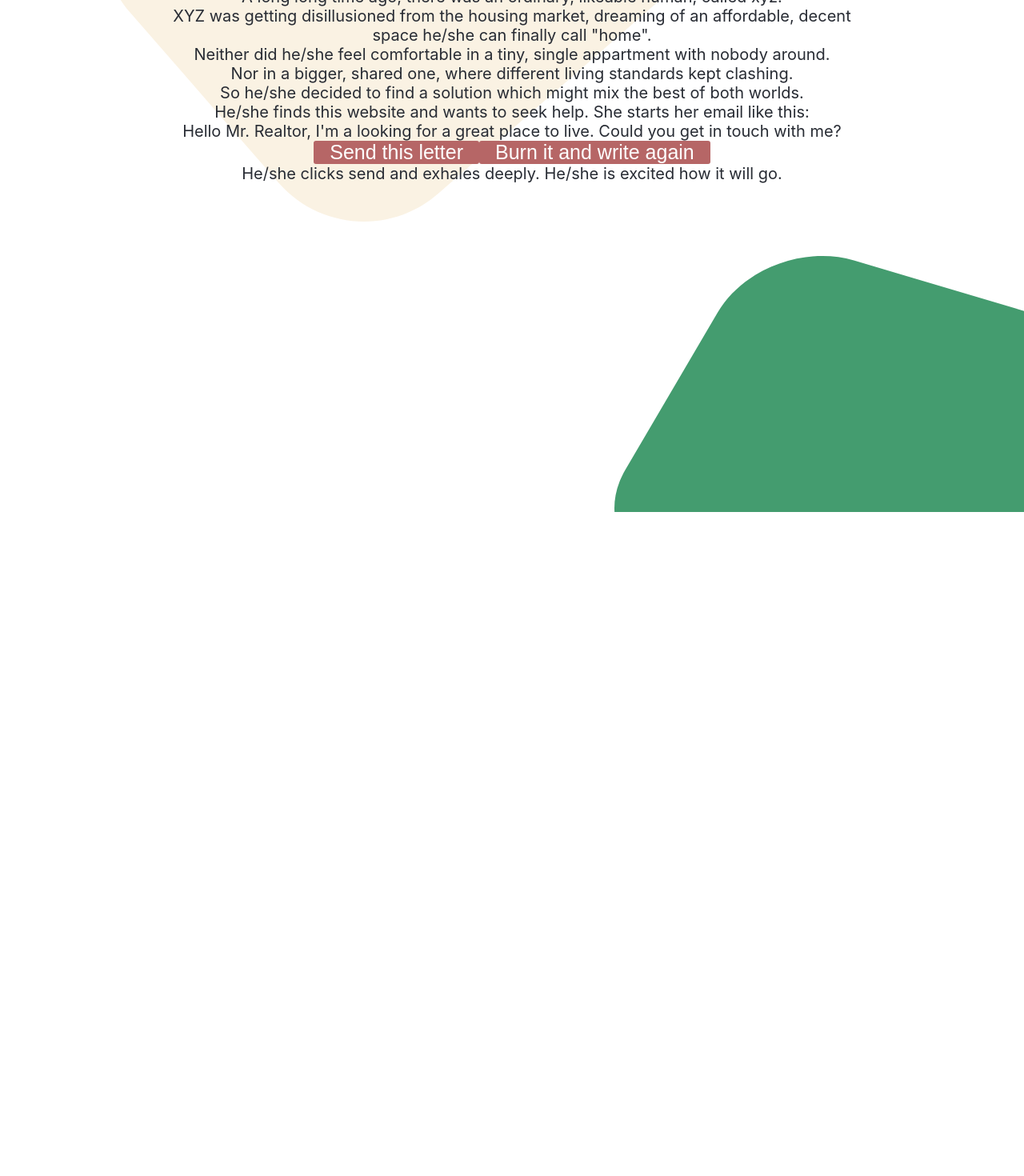
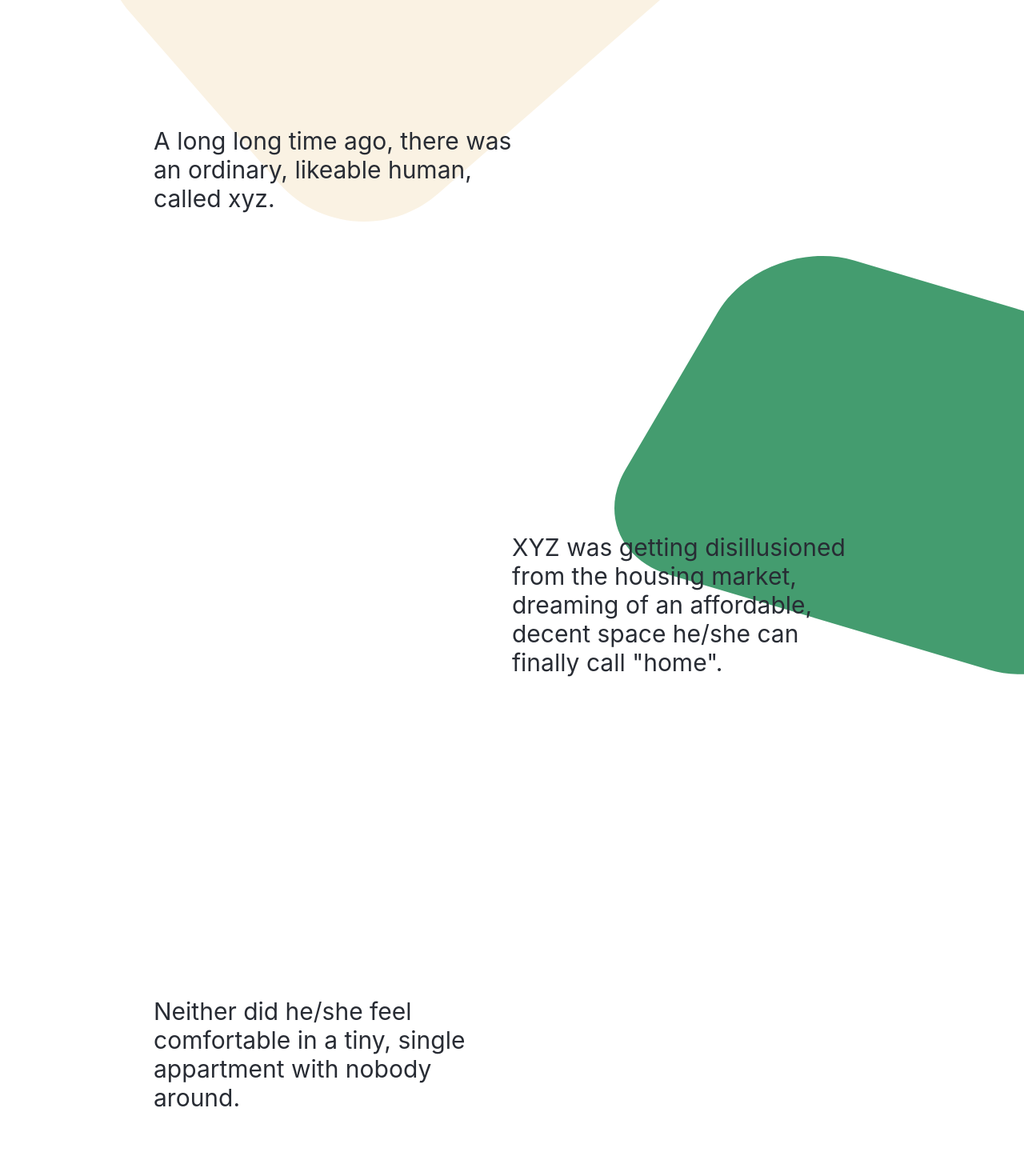
Before and after one commit to schwuchow/wohnlust, a React (Create React App) app: page /story in a window 1280 px wide. Shown: the part 160-1630 px from the top of the page at 80% size. Before the commit the page ends 800 px from the top, so only its background shows below. Built offline with nearby package versions, Linux system fonts and the light colour scheme; no server answers.

Commit message:
changed styles for story section & searchbar

```diff
--- a/src/common/Button/Button.scss
+++ b/src/common/Button/Button.scss
@@ -5,4 +5,5 @@
     border: none;
     border-radius: 3px 3px;
     color: #fff;
+    cursor: pointer;
 }
--- a/src/common/card/Card.scss
+++ b/src/common/card/Card.scss
@@ -16,7 +16,7 @@
     justify-content: space-around;
 
     &:hover {
-        animation: card .5s;
+        animation: card 1s;
     }
 
     @keyframes card {
@@ -24,12 +24,12 @@
             transform: translateY(0);
         }
 
-        70% {
+        50% {
             transform: translateY(10px);
         }
 
         90% {
-            transform: translateY(-5px);
+            transform: translateY(-10px);
         }
     }
 }
--- a/src/features/navigation/Navigation.scss
+++ b/src/features/navigation/Navigation.scss
@@ -16,6 +16,12 @@ nav {
             a {
                 color: inherit;
                 text-decoration: none;
+                display: inline-block;
+                transition: transform .2s;
+
+                &:hover {
+                    transform: translateX(5px);
+                }
             }
         }
     }
@@ -28,6 +34,10 @@ nav {
     top: 0;
     left: 0;
     border-radius: 5%;
-    background-color: white;
+    background-color: rgba(68,156,111, .5);
     z-index: -1;
+
+    &:hover {
+        transform: translateX(5px);
+    }
 }
--- a/src/features/searchbar/SearchBar.js
+++ b/src/features/searchbar/SearchBar.js
@@ -42,7 +42,6 @@ class SearchBar extends React.Component {
 }
 
 const mapStateToProps = (state) => {
-    // console.log(state);
     return {
         searchField: state.searchAppartment.searchField,
         appartments: state.listAppartments.appartments
--- a/src/features/searchbar/SearchBar.scss
+++ b/src/features/searchbar/SearchBar.scss
@@ -9,11 +9,40 @@
         position: relative;
 
         input[type=text] {
+            width: 250px;
             font-size: 2rem;
+            background-color: rgba(255, 255, 255, .9);
 
             &:focus {
                 outline: none;
             }
         }
+
+        .auto-suggest {
+            width: 254px;
+            font-size: 1.5rem;
+            font-weight: bold;
+            padding-top: 1rem;
+            padding-bottom: 1rem;
+            position: absolute;
+            top: 40px;
+            background-color: rgba(255, 255, 255, .8);
+            border: .5px solid rgb(133, 133, 133);
+            transition: .2s;
+
+            &:before {
+                content: '';
+                display: inline-block;
+                width: 15px;
+                height: 15px;
+                margin-right: 1rem;
+                background: url('../../img/background_green.svg') no-repeat;
+            }
+
+            &:hover {
+                background-color: rgba(0,0,0, .3);
+                cursor: pointer;
+            }
+        }
     }
 }
--- a/src/layouts/Home.js
+++ b/src/layouts/Home.js
@@ -4,7 +4,7 @@ import SearchBar from '../features/searchbar/SearchBar';
 const Home = () => {
     return (
         <div className="layout layout__home">
-            <div>Be part of a <span>good</span><br/>way of living</div>
+            <div>Be part of a <span className="positive-adj">good</span><br/>way of living</div>
             <SearchBar/>
         </div>
     );
--- a/src/layouts/Story.js
+++ b/src/layouts/Story.js
@@ -3,16 +3,22 @@ import Button from '../common/button/Button';
 
 const Story = () => {
     return (
-        <div className="layout story">
-            A long long time ago, there was an ordinary, likeable human, called xyz. <br/>
-            XYZ was getting disillusioned from the housing market, dreaming of an affordable, decent space he/she can finally call "home". <br/>
-            Neither did he/she feel comfortable in a tiny, single appartment with nobody around. <br/>
-            Nor in a bigger, shared one, where different living standards kept clashing.<br/>
-            So he/she decided to find a solution which might mix the best of both worlds. <br/>
+        <div className="layout layout__story">
+            <p>A long long time ago, there was an ordinary, likeable human, called xyz.</p>
+            <p>XYZ was getting disillusioned from the housing market, dreaming of an affordable, decent space he/she can finally call "home".</p>
+            <p>Neither did he/she feel comfortable in a tiny, single appartment with nobody around.</p>
+            <p>Nor in a bigger, shared one, where different living standards kept clashing.</p>
+            <p>So he/she decided to find a solution which might mix the best of both worlds. </p>
             <p>He/she finds this website and wants to seek help. She starts her email like this:</p>
-            <p>Hello Mr. Realtor, I'm a looking for a great place to live. Could you get in touch with me?</p>
-            <Button action="Send this letter" />
-            <Button action="Burn it and write again" />
+            <textarea rows="4" cols="100">
+                Hello Mr. Realtor,&#13;&#10;
+                I'm a looking for a great place to live.
+                Could you get in touch with me?
+            </textarea><br/>
+            <div>
+                <Button action="Send this letter" />
+                <Button action="Burn it and write again" />
+            </div>
             <p>He/she clicks send and exhales deeply. He/she is excited how it will go.</p>
         </div>
     );
--- a/src/layouts/layouts.scss
+++ b/src/layouts/layouts.scss
@@ -11,7 +11,7 @@
             margin-top: 10%;
             font-size: 5rem;
 
-            span {
+            .positive-adj {
                 font-weight: 600;
                 box-shadow: 5px 5px 5px rgba(0,0,0, .5),
                 -5px -5px 10px rgba(255, 255, 255, .7);
@@ -31,7 +31,34 @@
     }
 
     &__story {
-        margin-top: 5rem;
+        margin-top: 20rem;
         width: 70vw;
+        display: flex;
+        flex-direction: column;
+        align-items: center;
+
+        & > * {
+            font-size: 3rem;
+            text-align: left;
+            width: 50%;
+
+            &:not(div) {
+                margin-top: 40rem;
+            }
+        }
+
+        & > :nth-child(odd) {
+            grid-column: 1 / 2;
+            align-self: flex-start;
+        }
+
+        & > :nth-child(even) {
+            grid-column: 2 / 3;
+            align-self: flex-end;
+        }
+
+        textarea {
+            background-color: var(--color-primary);
+        }
     }
 }
```
